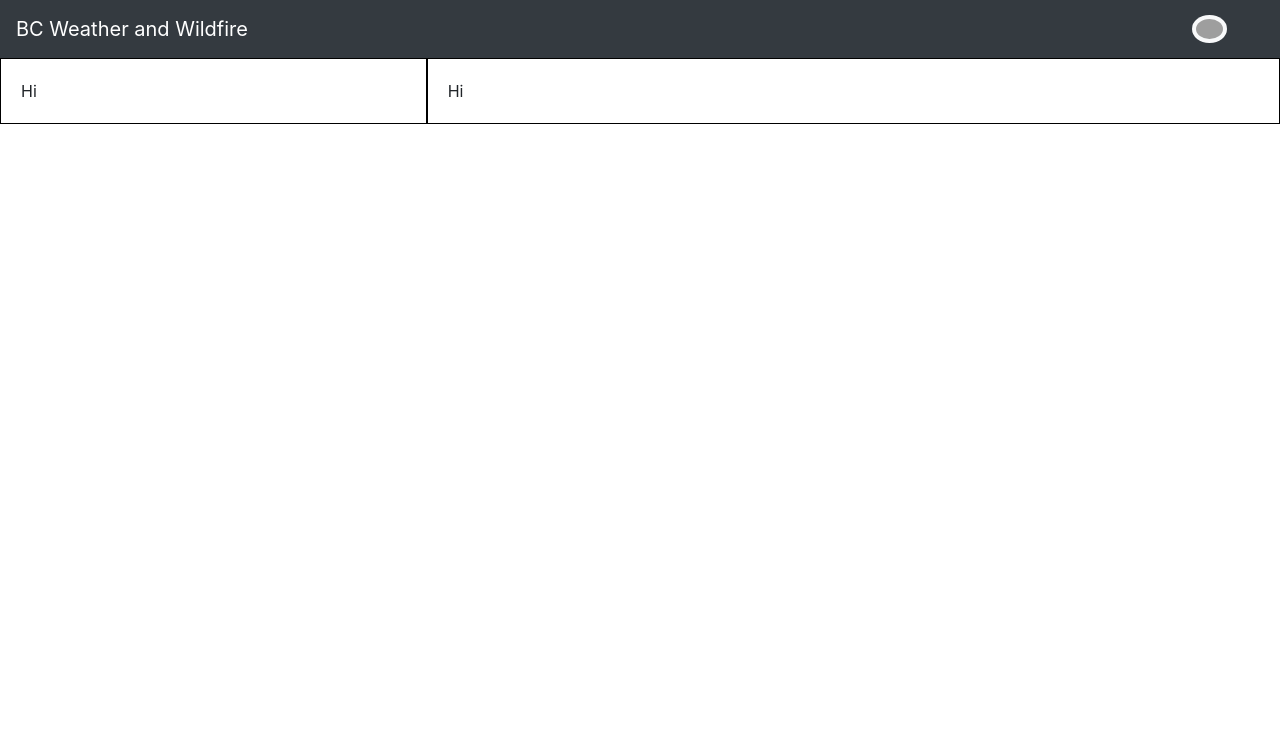
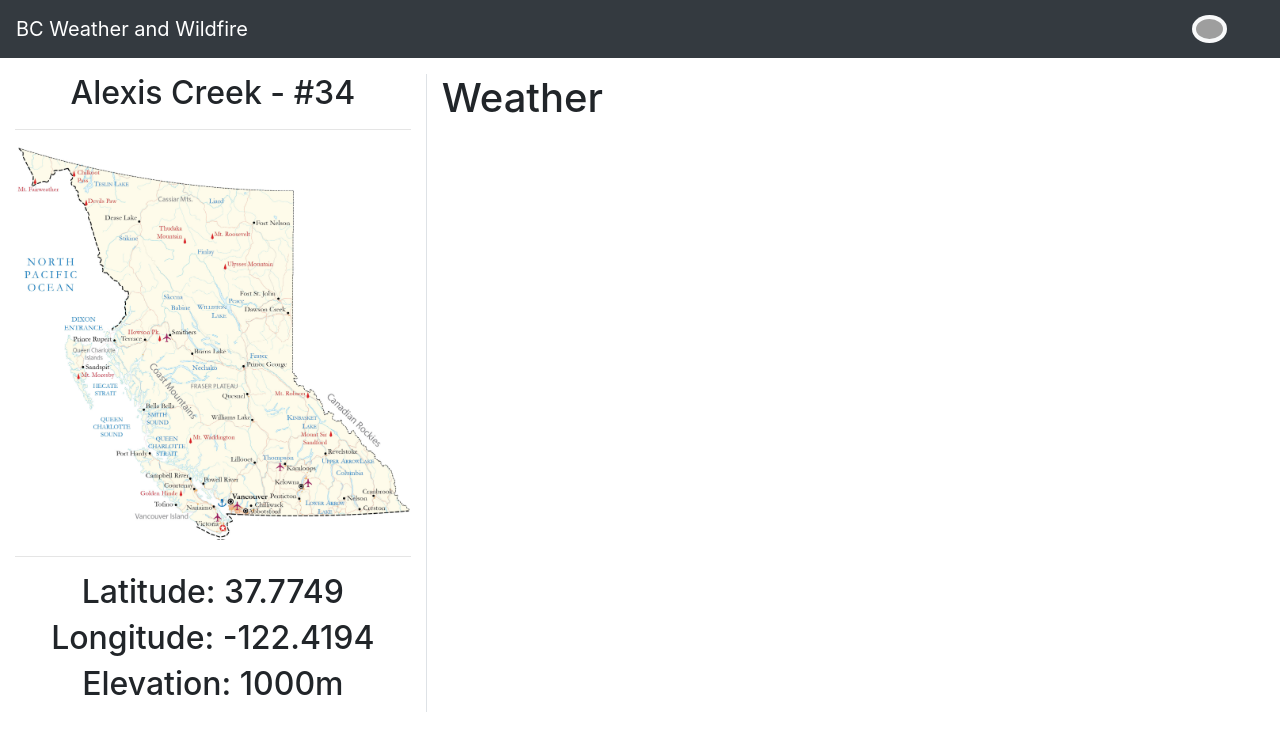
Before and after one commit to carsondrobe/Fellas, a Django app: page / in a window 1280 px wide. Shown: the top 751 px of the page. Run offline with Django 5.2, Linux system fonts and the light colour scheme; grey boxes are pictures that could not be loaded.

Commit message:
add map placeholder

```diff
--- a/Site/bc_weather_station_dashboard/website/templates/home.html
+++ b/Site/bc_weather_station_dashboard/website/templates/home.html
@@ -12,16 +12,11 @@
 
     <title>Hello, world!</title>
 
-    <style>
-        .col-4,
-        .col-8 {
-            border: 1px solid black;
-            padding: 20px;
-        }
-    </style>
+
 </head>
 
 <body>
+
     <!-- NAVBAR -->
     <nav class="navbar navbar-expand-lg navbar-dark bg-dark">
         <a class="navbar-brand" href="#">BC Weather and Wildfire</a>
@@ -37,12 +32,30 @@
 
 
     <div class="container-fluid">
-        <div class="row">
-            <div class="col-4">
-                Hi
+        <div class="row pt-3">
+            <!-- Station Map Column -->
+            <div class="col-4 text-center border-right">
+                <h2 class="">
+                    Alexis Creek - #34
+                </h2>
+                <hr>
+                <img src="../static/bc_map.jpeg" width="100%" alt="bc map">
+                <hr>
+                <h2 class="">
+                    Latitude: 37.7749
+                </h2>
+                <h2 class="">
+                    Longitude: -122.4194
+                </h2>
+                <h2 class="">
+                    Elevation: 1000m
+                </h2>
             </div>
+            <!-- Weather Data Column -->
             <div class="col-8">
-                Hi
+                <h1>
+                    Weather
+                </h1>
             </div>
         </div>
     </div>
```
Also changed, not shown: Site/bc_weather_station_dashboard/website/static/bc_map.jpeg (added).
